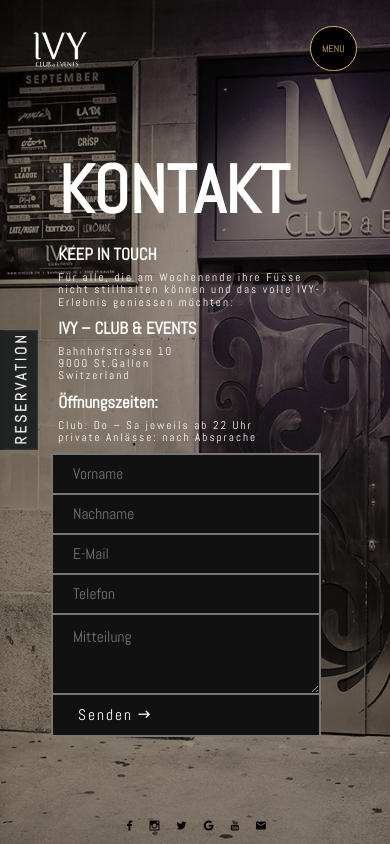
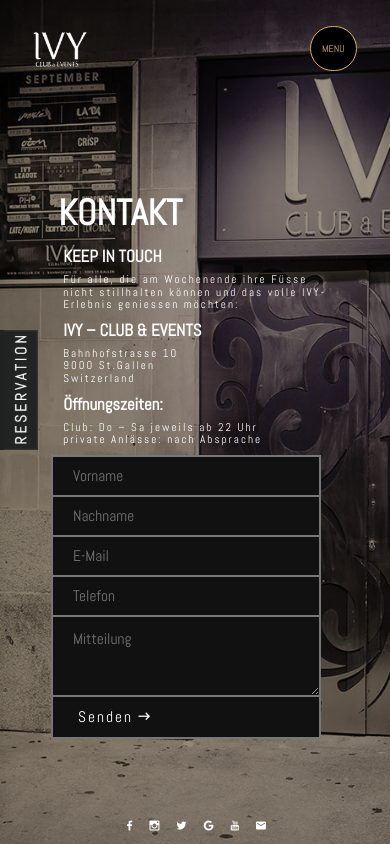
Before and after one commit to yarthin/ivyclub, a PHP site: page /contact in a window 390 px wide. Run offline with PHP 8.4, Linux system fonts and the light colour scheme; data that the repository does not hold is empty; some libraries are stand-ins or nearby versions.

Commit message:
the working of 3.8

```diff
--- a/contact.php
+++ b/contact.php
@@ -25,7 +25,6 @@
 	<meta property="business:contact_data:website" content="https://www.ivyclub.ch/images/logo_intro.png">
 	<meta property="place:location:latitude" content="47.425747">
 	<meta property="place:location:longitude" content="9.732654">
-
 <?php
     include('./include/header.php')
 ?>
@@ -108,9 +107,10 @@
 
 </body>
 </html>
-    <?php
+     <?php
         include('./include/js_lib.php')
     ?>
+
 <script type="application/ld+json"> {
 "@context" : "http://schema.org",
 "@type" : "LocalBusiness",
--- a/css/styles.css
+++ b/css/styles.css
@@ -19,7 +19,7 @@
      margin: 0;
      padding: 0;
 }
- h1,h2,h3,h4,h5,h6,ul,a{
+ h1,h2,h3,h4,h5,h6,a{
      font-family: 'Abel', sans-serif;
      font-weight: 300;
      color: #fff;
@@ -83,6 +83,9 @@
 }
  li{
      list-style: none;
+}
+ul.icons{
+    color: white !important;
 }
  select,input,textarea {
      -webkit-box-sizing: border-box;
@@ -90,6 +93,7 @@
      box-sizing: border-box;
      font-family: 'Abel', sans-serif;
 }
+
 #header{
         position: fixed;
 
@@ -714,6 +718,7 @@
  #section-photo .page-content {
     padding: 0 10%;
     margin-top: 70px;
+    margin-bottom: 70px;
 }
  #section-videos .page-content {
      width: 60%;
@@ -1029,8 +1034,8 @@
      color: #fff;
      font-size: 1.2em
 }
- .photo-page-bg .desc{
-     color: #fff;
+  .photo-page-bg .desc{
+   /*  color: #fff; */
      font-size: 1.0em
 }
  .single-page .desc{
@@ -1494,6 +1499,13 @@
  .contact-area .heading {
      color: #fff;
 }
+.reservHeading{
+    font-size: 4.8em;
+    margin-left: 0px ! important;
+}
+.contact-heading{
+    font-size: 4em;
+}
  .team-container .heading{
      color: #fff;
      margin: 10px 0;
@@ -1556,6 +1568,7 @@
  .contact-area .address{
      margin: 20px 0;
      margin-right: 20px;
+     margin-left: 10px;
 }
  .contact-area .address .title{
      margin-bottom: 5px;
@@ -1755,12 +1768,12 @@
 }
 
 #member_box{
-    opacity: 0.8;
+ /*   opacity: 0.8;*/
     background: white;
 }
 
 #contact_box{
-    padding: 0 10% 0 10% ;
+    padding: 0 10% 0 0% ;
 }
 #people_num{
     border-bottom: 2px solid !important;
@@ -2079,7 +2092,7 @@
 
 }
 .introphotos #faba{
-    height: 400px;
+    height: 27vw;
 }
  #faba * {
      -webkit-box-sizing: border-box;
@@ -2127,14 +2140,19 @@
      position: relative;
      box-shadow: inset 0 0 1px #e7e7e7;
      overflow: hidden;
-     height: 170px;
-}
+     /* height: 170px;*/
+     height: 75% !important;
+}
+ .faba-intro .fb-album .fb-wrap{
+        height: auto !important;
+    }
  .fb-album .badge{
      position: absolute;
      font-size: 0.8em;
      left: 8px;
      bottom: 6px;
      opacity: 0
+
 }
  .fb-album .ovlpic.active{
      opacity: 1
@@ -3092,9 +3110,9 @@
 /* Screens Resolution : max-width: 1180px) -------------------------------------------------------------------------- */
 /* Media Queries */
  @media only screen and (max-width: 1180px){
-     .fb-album .fb-wrap {
+    /* .fb-album .fb-wrap {
          height: 88%!important;
-    }
+    }*/
      .team-area .swiper-container{
          overflow: hidden;
     }
@@ -3282,8 +3300,8 @@
          height: 0;
     }
      .contact-area .address {
-         margin: 10px 0;
-         margin-right: 5px;
+         margin: 10px 5px;
+     /*    margin-right: 5px;*/
     }
      .contact-area .contact-form .form-control {
          height: 40px;
@@ -3334,6 +3352,11 @@
     .memberBox{
         height: 85% !important;
         overflow: scroll;
+
+    }
+    .yottie-popup .yottie-popup-wrapper {
+
+        top: 60px ! important;
 
     }
     form#contactable-contactForm input, form#contactable-contactForm textarea, form#contactable-contactForm select {
@@ -3435,10 +3458,16 @@
     }
     .contact-heading{
         margin-left: 0px ! important;
-        margin-top: 40px ! important;
+        /*margin-top: 40px ! important;*/
+        font-size: 36px;
     }
     #contact_box{
         padding: 0 10% 0 12%;
+    }
+
+    .faba-intro .fb-album .fb-wrap {
+
+        height: calc(100% - 25px) !important;
     }
 }
 /* Screens Resolution : 359px -------------------------------------------------------------------------- */
@@ -3845,9 +3874,10 @@
     opacity: 0.8;
     background: white;
 }
+/*
 #members_half h6, ul {
     color: black !important;
-}
+}*/
 
 
 .temp-team{
@@ -3964,10 +3994,3 @@
             display: block;
         }
     }
-    .reservHeading{
-        font-size: 4.8em;
-        margin-left: 0px ! important;
-    }
-    .contact-heading{
-        font-size: 4.8em;
-    }
--- a/include/js_lib.php
+++ b/include/js_lib.php
@@ -21,7 +21,6 @@
     <script type="text/javascript" src="js/pikaday.jquery.min.js" defer></script>
     <script type="text/javascript" src="js/datepicker-slide.js" defer></script>
     <script type="text/javascript" src="js/jquery.contactable.js" defer></script>
-    <script type="text/javascript" src="js/jquery.contactable.js" defer></script>
     <script type="text/javascript" src="js/jquery.jigowatt.js"></script>
     <!-- script type="text/javascript" src="js/fbintro-api.js" defer></script -->
     <!-- script type="text/javascript" src="js/faba.min.js" defer></script -->
--- a/index.php
+++ b/index.php
@@ -151,7 +151,7 @@
                                 <div id="fb-breadcrumbs">
                                     <h5 id="fbgh">Übersicht</h5>
                                 </div>
-                                <div id="faba-inner"></div>
+                                <div id="faba-inner" class = 'faba-intro' ></div>
                                 <div id="fb-photos">
                                     <div class="fbp-container pg-1 clearfix"></div>
                                 </div>
@@ -168,7 +168,7 @@
                     	<div class="content-wrapper">
                         <div class="left-area half-area" data-animation-content="inverse">
                             <div class="writing-wrapper">
-                                <h2 class="heading"><b>Kontakt</b></h2>
+                                <h2 class="heading contact-heading"><b>Kontakt</b></h2>
 								<div class="address">
                                     <h3 class="title">IVY – CLUB & EVENTS</h3>
                                     <h6 class="desc">
--- a/js/faba.js
+++ b/js/faba.js
@@ -8,7 +8,7 @@
  * Copyright 2016 Themeflection
  */
 (function($) {
-//	"use strict";
+	"use strict";
 
   $.fn.faba = function(options){
   	// set defaults
--- a/js/insta.js
+++ b/js/insta.js
@@ -6,7 +6,7 @@
   resolution: "thumbnail",
   useHttp: "true",
   limit: 6,
-  template: '<div class="col-xs-12 col-sm-6 col-md-2"><a href="{{image}}"><div class="img-featured-container"><div class="img-backdrop"></div><div class="description-container"><p class="caption">{{caption}}</p><span class="likes"><i class="icon ion-heart"></i> {{likes}}</span><span class="comments"><i class="icon ion-chatbubble"></i> {{comments}}</span></div><img src="{{image}}" class="img-responsive"></div></a></div>',
+  template: '<div class="col-xs-12 col-sm-6 col-md-2"><a href="./photos"><div class="img-featured-container"><div class="img-backdrop"></div><div class="description-container"><p class="caption">{{caption}}</p><span class="likes"><i class="icon ion-heart"></i> {{likes}}</span><span class="comments"><i class="icon ion-chatbubble"></i> {{comments}}</span></div><img src="{{image}}" class="img-responsive"></div></a></div>',
   target: "instafeed-gallery-feed",
   after: function() {
     // disable button if no more results to load
--- a/js/scripts.js
+++ b/js/scripts.js
@@ -147,6 +147,7 @@ var swiper = new Swiper('.swiper-container', {
 		}
 
 	});//EOF SCROLL
+
 
 
 })(jQuery);
@@ -418,4 +419,9 @@ jQuery(document).ready(function($){
         }
     });
 
+
+    $('.faba-intro').click(function() {
+    	location.href = './photos' ;
+    });
+
 });
--- a/members.php
+++ b/members.php
@@ -25,7 +25,6 @@
 	<meta property="business:contact_data:website" content="https://www.ivyclub.ch/images/logo_intro.png">
 	<meta property="place:location:latitude" content="47.425747">
 	<meta property="place:location:longitude" content="9.732654">
-
 <?php
     include('./include/header.php')
 ?>
```
